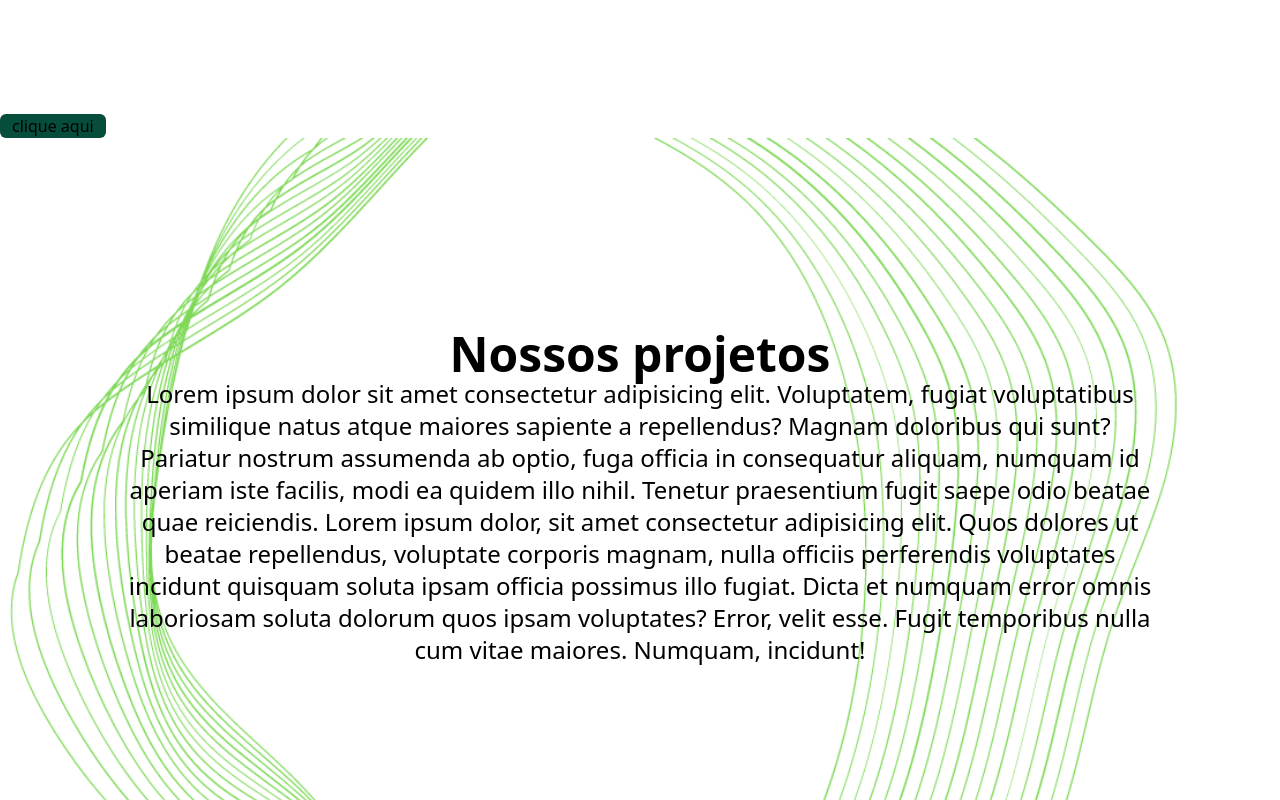
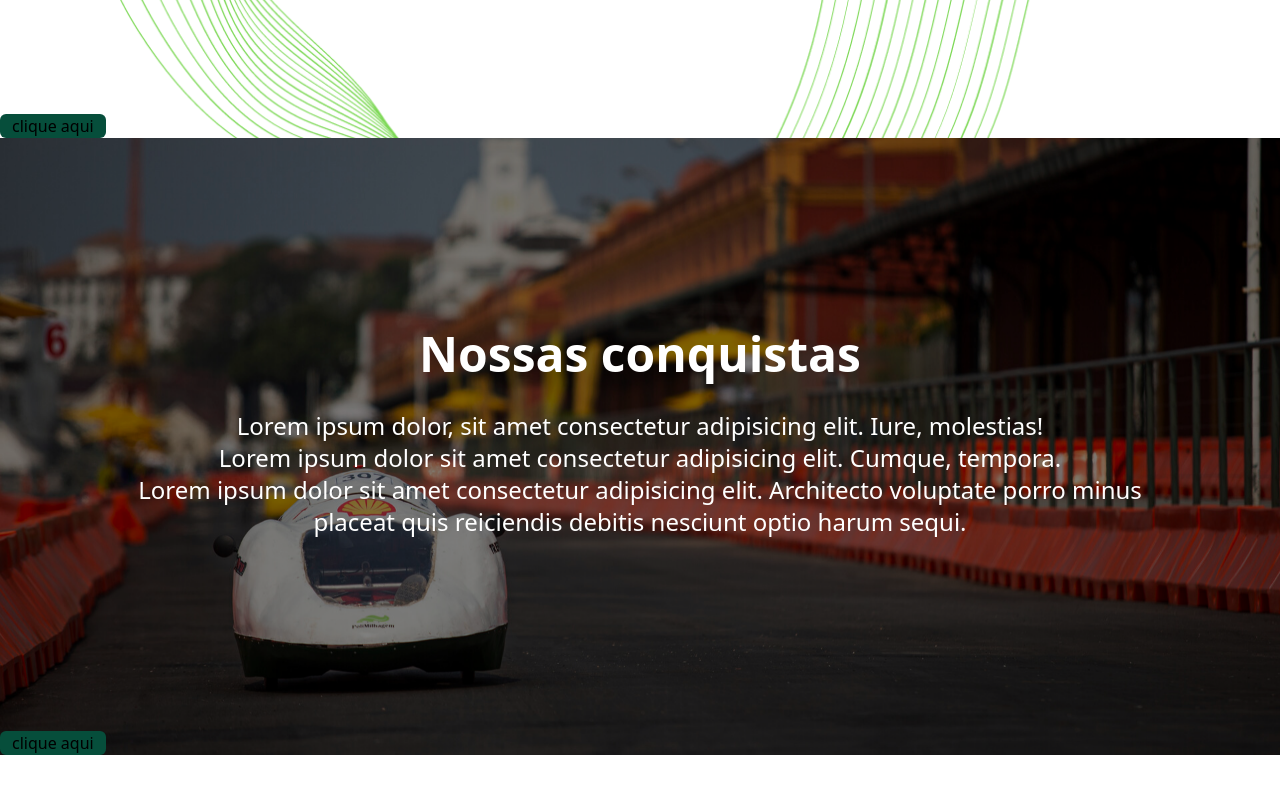
Before and after one commit to bennychun99/site2, a Next.js app: page / in a window 1280 px wide. Shown: the part 1280-2080 px from the top of the page. Built offline with nearby package versions, Linux system fonts and the light colour scheme.

Commit message:
removed page

```diff
--- a/pages/index.js
+++ b/pages/index.js
@@ -92,11 +92,11 @@ function Home() {
           EQUIPE POLIMILHAGEM
         </h1>
         <p className="text-center text-2xl text-white">
-          <br /> Bem vindos à Equipe Polimilhaem!
+          <br /> Bem vindos à Equipe Polimilhagem!
         </p>
       </section>
 
-      <section className="bg-cover bg-center bg-white" id="nossa-historia">
+      <section className="bg-cover bg-center bg-arte-clara1" id="nossa-historia">
         <h1 className="pt-48 text-2xl	font-bold text-center md:m-auto md:max-w-5xl text-5xl text-black">
           Nossa história
         </h1>
@@ -112,26 +112,6 @@ function Home() {
         <a href="#" className="bg-green-900 rounded-md">
           clique aqui
         </a>
-      </section>
-
-      <section className="bg-cover bg-center bg-arte-clara1" id="nossos-projetos">
-        <h1 className="pt-48 text-2xl	font-bold text-center md:m-auto md:max-w-5xl text-5xl text-black">
-          Nossos projetos
-        </h1>
-        <p className="pb-48 text-center md:m-auto md:max-w-5xl text-2xl text-black">
-          Lorem ipsum dolor sit amet consectetur adipisicing elit. Voluptatem,
-          fugiat voluptatibus similique natus atque maiores sapiente a
-          repellendus? Magnam doloribus qui sunt? Pariatur nostrum assumenda ab
-          optio, fuga officia in consequatur aliquam, numquam id aperiam iste
-          facilis, modi ea quidem illo nihil. Tenetur praesentium fugit saepe
-          odio beatae quae reiciendis. Lorem ipsum dolor, sit amet consectetur
-          adipisicing elit. Quos dolores ut beatae repellendus, voluptate
-          corporis magnam, nulla officiis perferendis voluptates incidunt
-          quisquam soluta ipsam officia possimus illo fugiat. Dicta et numquam
-          error omnis laboriosam soluta dolorum quos ipsam voluptates? Error,
-          velit esse. Fugit temporibus nulla cum vitae maiores. Numquam,
-          incidunt!
-        </p>
       </section>
 
       <section className="bg-cover bg-center bg-current" id="nossas-conquistas">
```
